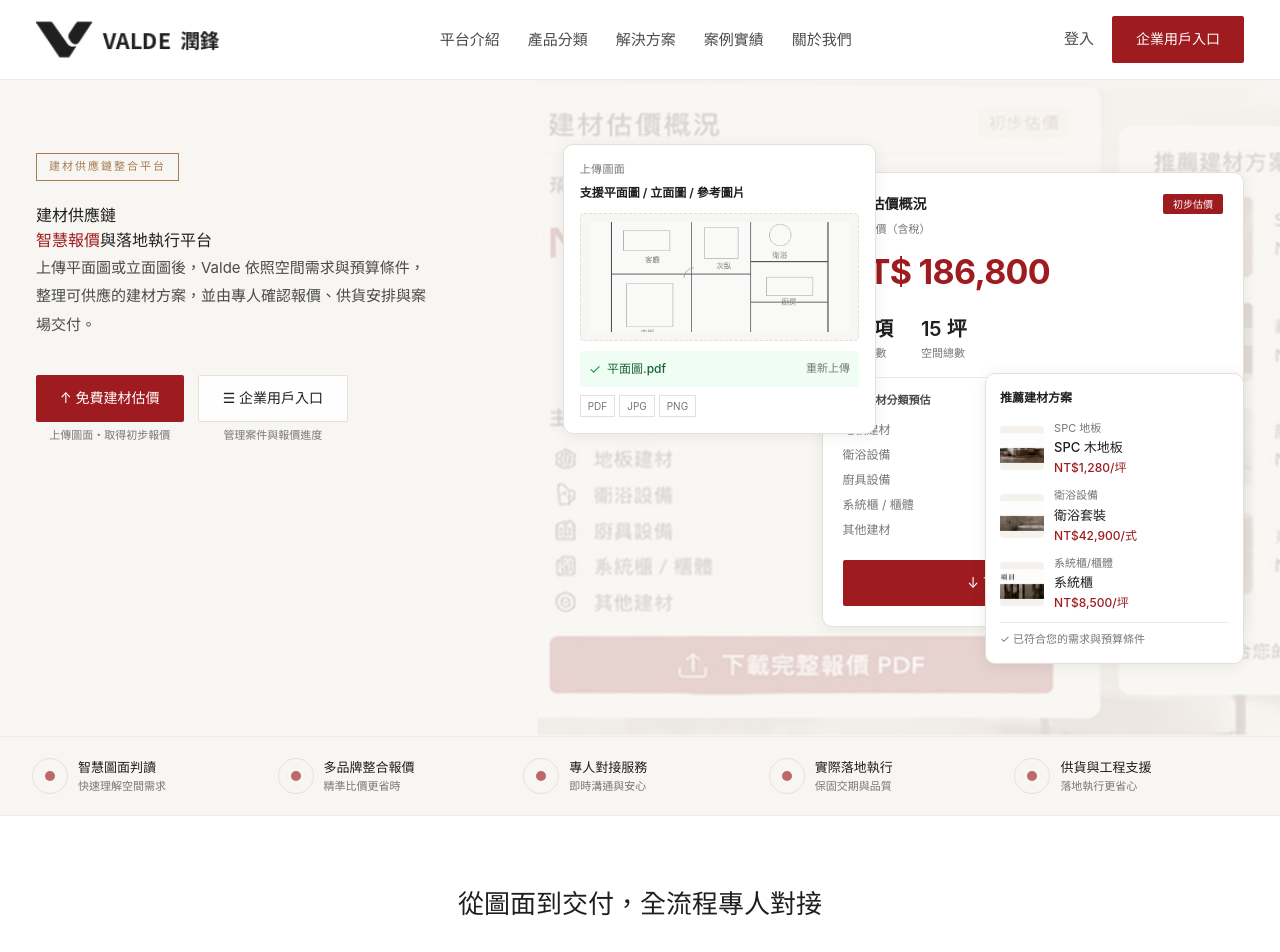
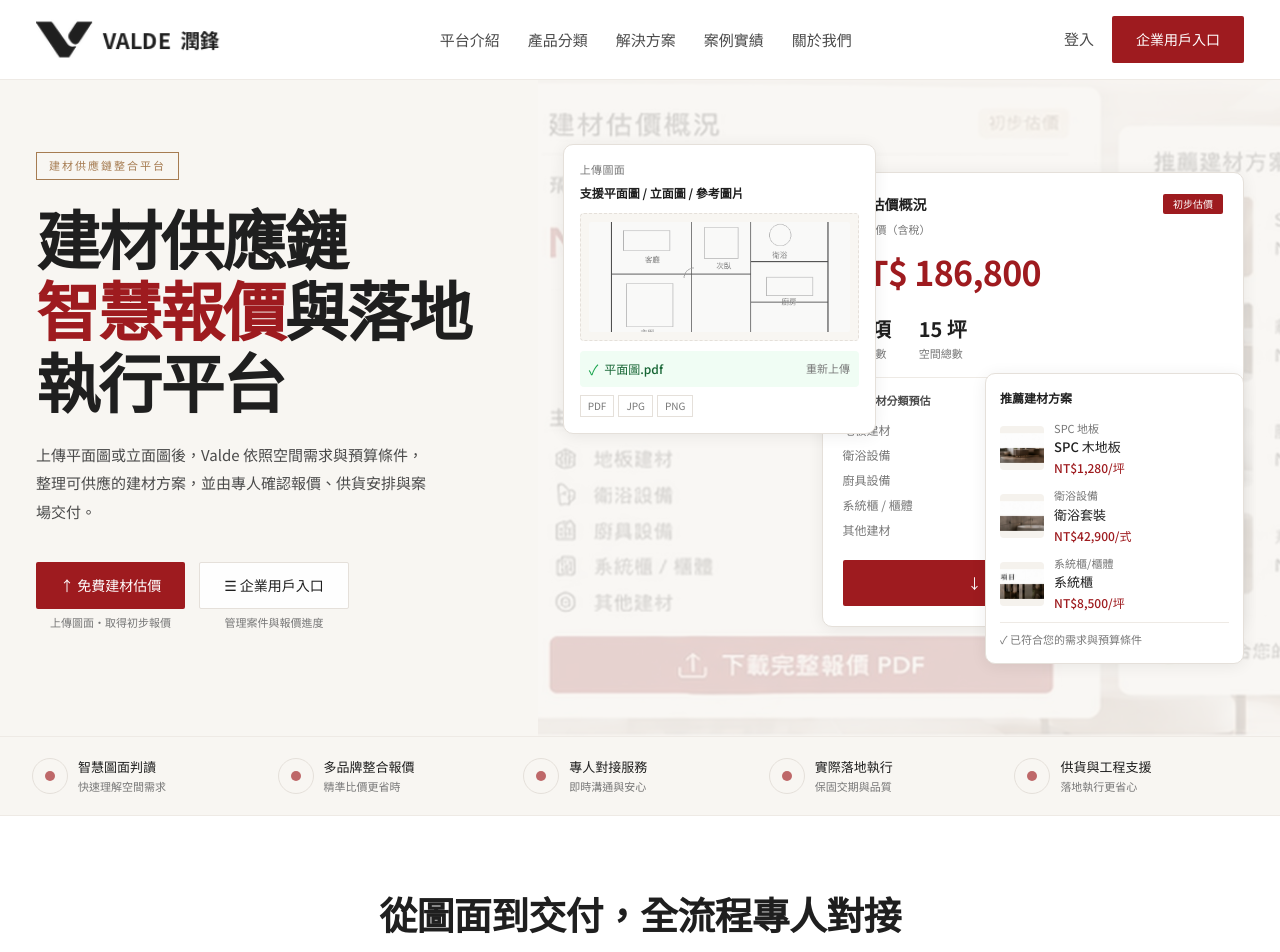
Before and after one commit to cocoallen1989/valde-website, a Next.js app: page / in a window 1280 px wide. Shown: the top 952 px of the page. Built offline with nearby package versions, Linux system fonts and the light colour scheme.

Commit message:
v21 - typography system matching vadle01

```diff
--- a/app/globals.css
+++ b/app/globals.css
@@ -2,78 +2,71 @@
 
 :root {
   --valde-red: #9E1B1F;
-  --valde-red-hover: #7F1518;
-  --text-main: #1F1F1F;
-  --text-body: #4A4A4A;
-  --text-muted: #777777;
-  --bg-page: #FFFFFF;
-  --bg-soft: #F8F6F2;
-  --border: #E5E0DA;
-  --line: #EEEAE5;
-  --copper: #A67C52;
-  --footer-bg: #1F1F1F;
+  --sans: "Noto Sans TC", "PingFang TC", "Microsoft JhengHei", sans-serif;
 }
 
 * { box-sizing: border-box; margin: 0; padding: 0; }
 
 body {
-  font-family: -apple-system, "Helvetica Neue", "Noto Sans TC", Arial, sans-serif;
-  background: var(--bg-page);
-  color: var(--text-main);
+  font-family: var(--sans);
+  background: #fff;
+  color: #1F1F1F;
+  font-size: 15px;
+  line-height: 1.7;
+  font-weight: 400;
+  -webkit-font-smoothing: antialiased;
 }
 
-/* ── Mobile menu overlay ───────────────────────── */
+/* ── Hero h1 ─────────────────────────────────────── */
+.hero-title {
+  font-family: var(--sans);
+  font-size: 64px;
+  font-weight: 700;
+  line-height: 1.12;
+  letter-spacing: -0.03em;
+  color: #1F1F1F;
+  margin-bottom: 24px;
+}
+@media (max-width: 1024px) { .hero-title { font-size: 52px; } }
+@media (max-width: 640px)  { .hero-title { font-size: 40px; line-height: 1.18; } }
+
+/* ── Section h2 ──────────────────────────────────── */
+.section-title {
+  font-family: var(--sans);
+  font-size: 38px;
+  font-weight: 700;
+  letter-spacing: -0.02em;
+  color: #1F1F1F;
+  text-align: center;
+}
+@media (max-width: 640px) { .section-title { font-size: 28px; } }
+
+/* ── Mobile nav ──────────────────────────────────── */
 .mobile-menu {
-  display: none;
-  position: fixed;
-  top: 72px;
-  left: 0; right: 0;
-  background: #fff;
-  border-bottom: 1px solid #EEEAE5;
-  padding: 16px 24px;
-  flex-direction: column;
-  gap: 0;
-  z-index: 49;
+  display: none; position: fixed; top: 80px; left: 0; right: 0;
+  background: #fff; border-bottom: 1px solid #EEEAE5;
+  padding: 16px 24px; flex-direction: column; gap: 0; z-index: 49;
   box-shadow: 0 4px 16px rgba(0,0,0,0.08);
 }
 .mobile-menu.open { display: flex; }
-.mobile-menu a {
-  padding: 13px 0;
-  border-bottom: 1px solid #f5f5f5;
-  color: #4A4A4A;
-  text-decoration: none;
-  font-size: 14px;
-}
+.mobile-menu a { padding: 13px 0; border-bottom: 1px solid #f5f5f5; color: #4A4A4A; text-decoration: none; font-size: 15px; }
 .mobile-menu a:last-child { border-bottom: none; }
-.mobile-menu .cta {
-  margin-top: 12px;
-  background: #9E1B1F;
-  color: #fff;
-  padding: 12px 20px;
-  text-align: center;
-  border-radius: 2px;
-  font-size: 14px;
-  font-weight: 500;
-}
+.mobile-menu .cta { margin-top: 12px; background: #9E1B1F; color: #fff; padding: 12px 20px; text-align: center; border-radius: 2px; }
 
-/* ── Responsive breakpoints ────────────────────── */
+/* ── Responsive ──────────────────────────────────── */
 @media (max-width: 1024px) {
   .nav-links    { display: none !important; }
   .nav-menu-btn { display: flex !important; }
   .hero-grid    { grid-template-columns: 1fr !important; padding: 40px 24px 48px !important; }
   .hero-cards   { display: none !important; }
   .process-row  { flex-wrap: wrap !important; gap: 20px !important; }
-  .process-row > div { min-width: 40% !important; }
   .product-grid { grid-template-columns: repeat(3, 1fr) !important; }
   .partner-grid { grid-template-columns: repeat(3, 1fr) !important; }
-  .value-grid   { grid-template-columns: 1fr !important; }
   .footer-grid  { grid-template-columns: 1fr 1fr !important; }
 }
-
 @media (max-width: 640px) {
   .product-grid { grid-template-columns: repeat(2, 1fr) !important; }
   .partner-grid { grid-template-columns: repeat(2, 1fr) !important; }
   .footer-grid  { grid-template-columns: 1fr !important; }
-  .process-row > div { min-width: 100% !important; }
   .hero-ctas    { flex-direction: column !important; align-items: flex-start !important; }
 }
--- a/app/layout.tsx
+++ b/app/layout.tsx
@@ -10,17 +10,10 @@ export default function RootLayout({ children }: { children: React.ReactNode })
   return (
     <html lang="zh-TW">
       <head>
+        <link rel="preconnect" href="https://fonts.googleapis.com" />
+        <link rel="preconnect" href="https://fonts.gstatic.com" crossOrigin="anonymous" />
         <link
-          rel="preconnect"
-          href="https://fonts.googleapis.com"
-        />
-        <link
-          rel="preconnect"
-          href="https://fonts.gstatic.com"
-          crossOrigin="anonymous"
-        />
-        <link
-          href="https://fonts.googleapis.com/css2?family=Noto+Serif+TC:wght@400;500&display=swap"
+          href="https://fonts.googleapis.com/css2?family=Noto+Sans+TC:wght@300;400;500;700;900&display=swap"
           rel="stylesheet"
         />
       </head>
--- a/app/page.tsx
+++ b/app/page.tsx
@@ -109,7 +109,7 @@ const s = {
 export default function HomePage() {
   const [menuOpen, setMenuOpen] = useState(false);
   return (
-    <div style={{ background: "#fff", color: DARK, fontFamily: '-apple-system,"Helvetica Neue","Noto Sans TC",Arial,sans-serif', lineHeight: 1.6 }}>
+    <div style={{ background: "#fff", color: DARK, fontFamily: '"Noto Sans TC","PingFang TC","Microsoft JhengHei",sans-serif', lineHeight: 1.6 }}>
 
       {/* ══ NAV ══════════════════════════════════════════ */}
       <nav style={{ background: "#fff", borderBottom: `1px solid ${LINE}`, position: "sticky", top: 0, zIndex: 50, height: 80 }}>
@@ -277,7 +277,7 @@ export default function HomePage() {
 
       {/* ══ PROCESS ════════════════════════════════════════ */}
       <section style={{ padding: "68px 32px", background: "#fff", maxWidth: 1280, margin: "0 auto" }}>
-        <h2 style={{ fontFamily: "\"Noto Serif TC\", \"Songti TC\", serif", fontSize: 26, fontWeight: 400, textAlign: "center", marginBottom: 56, color: DARK }}>
+        <h2 className="section-title" style={{ marginBottom: 56 }}>
           從圖面到交付，全流程專人對接
         </h2>
         <div className="process-row" style={{ display: "flex", position: "relative" }}>
@@ -302,7 +302,7 @@ export default function HomePage() {
 
       {/* ══ PRODUCT CATEGORIES ═════════════════════════════ */}
       <section style={{ padding: "0 32px 70px", maxWidth: 1280, margin: "0 auto" }}>
-        <h2 style={{ fontFamily: "\"Noto Serif TC\", \"Songti TC\", serif", fontSize: 30, fontWeight: 500, textAlign: "center", marginBottom: 30, color: DARK }}>
+        <h2 className="section-title" style={{ marginBottom: 30 }}>
           我們提供的建材項目
         </h2>
         <div className="product-grid" style={{ display: "grid", gridTemplateColumns: "repeat(6, 1fr)", gap: 8 }}>
@@ -331,7 +331,7 @@ export default function HomePage() {
       {/* ══ PARTNERS ═══════════════════════════════════════ */}
       <section style={{ background: SOFT, padding: "64px 32px", borderTop: `1px solid ${LINE}` }}>
         <div style={{ maxWidth: 1280, margin: "0 auto" }}>
-          <h2 style={{ fontFamily: "\"Noto Serif TC\", \"Songti TC\", serif", fontSize: 30, fontWeight: 500, textAlign: "center", marginBottom: 10, color: DARK }}>
+          <h2 className="section-title" style={{ marginBottom: 10 }}>
             合作與供應實績
           </h2>
           <p style={{ textAlign: "center", color: MUTED, fontSize: 15, maxWidth: 620, margin: "0 auto 34px", lineHeight: 1.9 }}>
```
